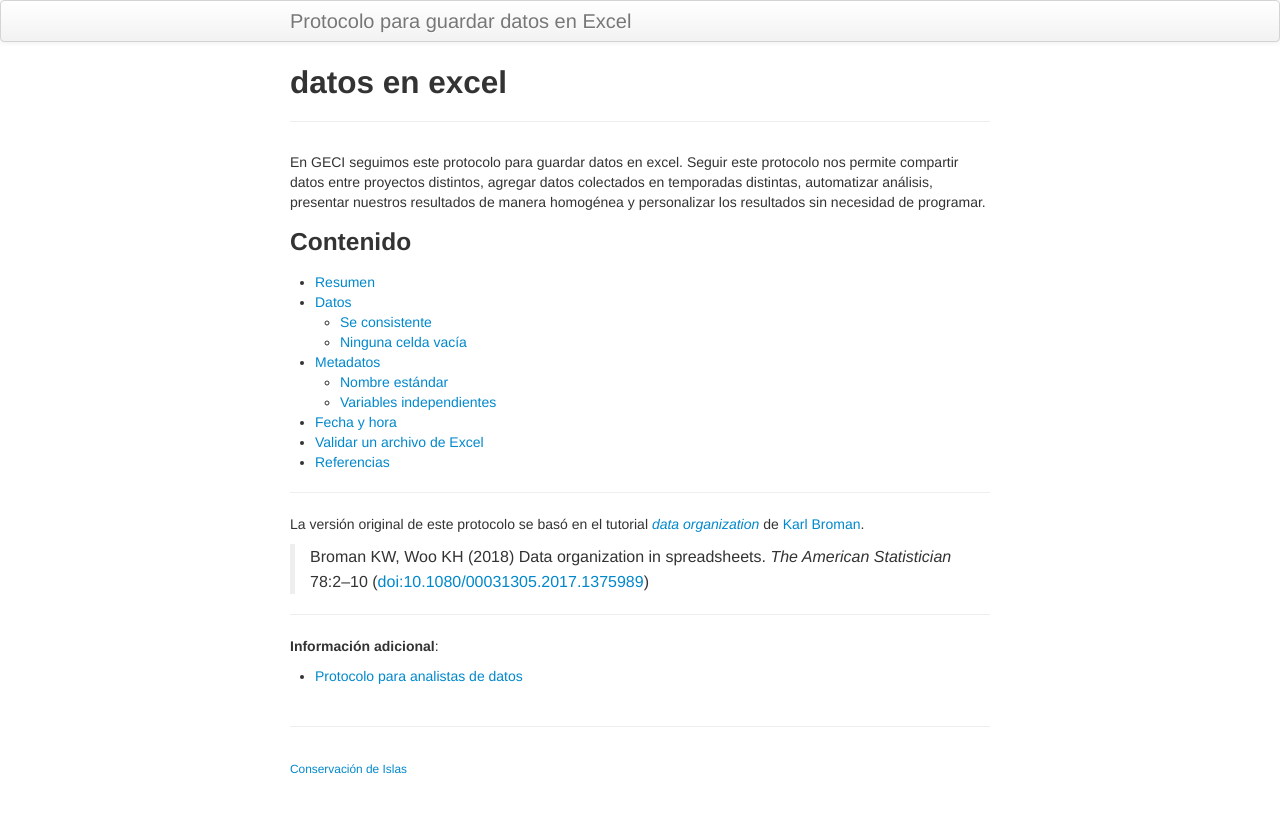
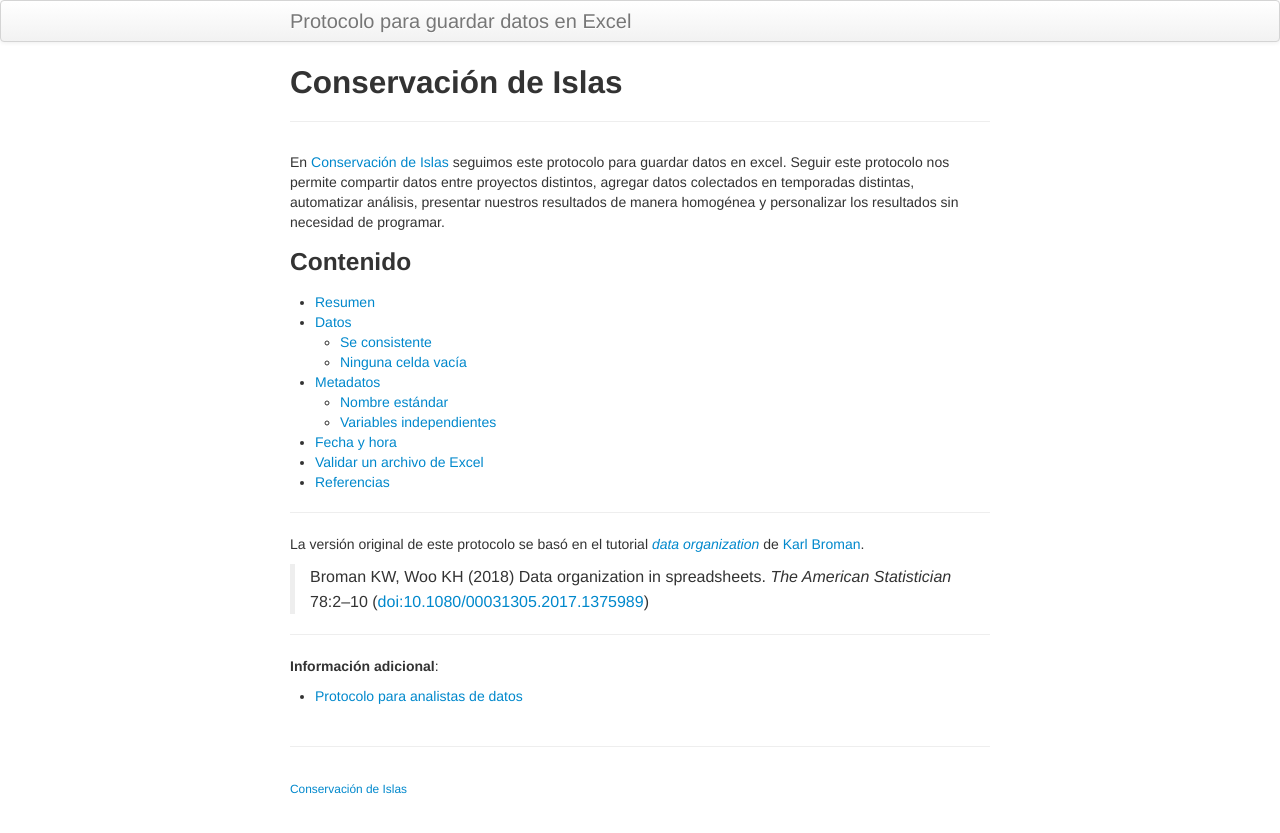
Before and after one commit to MaritzaB/datos_en_excel, a Jekyll site: the page built from index.md, in a window 1280 px wide. Shown: the top 833 px of the page. Built offline with Jekyll 4.4.1, drawn with Linux system fonts in a browser that asks for light colours.

```diff
--- a/index.md
+++ b/index.md
@@ -1,10 +1,10 @@
 ---
 layout: page
-title: datos en excel
+title: Conservación de Islas
 description: Protocolo para guardar datos en Excel para ser procesados por el equipo de Ciencia de Datos de GECI
 ---
 
-En GECI seguimos este protocolo para guardar datos en excel. Seguir este protocolo nos permite compartir datos entre proyectos distintos, agregar datos colectados en temporadas distintas, automatizar análisis, presentar nuestros resultados de manera homogénea y personalizar los resultados sin necesidad de programar.
+En [Conservación de Islas](https://islas.org.mx) seguimos este protocolo para guardar datos en excel. Seguir este protocolo nos permite compartir datos entre proyectos distintos, agregar datos colectados en temporadas distintas, automatizar análisis, presentar nuestros resultados de manera homogénea y personalizar los resultados sin necesidad de programar.
 
 ### Contenido
 
```
Also changed, not shown: pages/referencias.md (+1 -1 lines), pages/resumen.md (+1 -1 lines).
